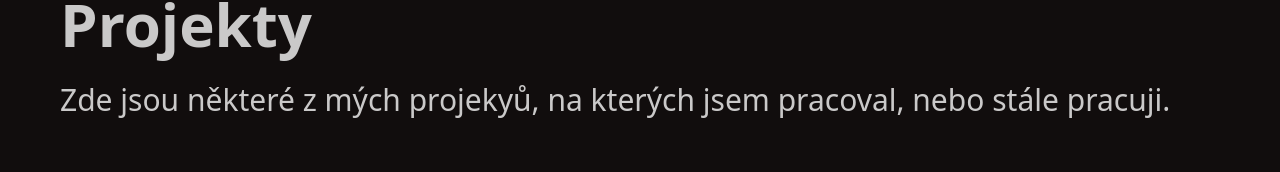
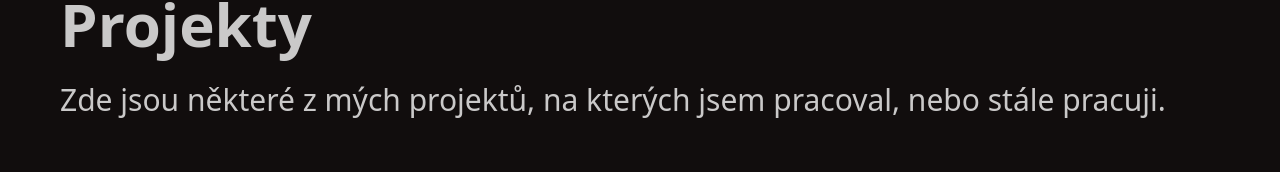
Before and after one commit to DanielDe8/portfolio, a Svelte app: page / in a window 1280 px wide. Shown: the part 698-870 px from the top of the page. Built offline with nearby package versions, Linux system fonts and the light colour scheme.

Commit message:
fix typo in Projects section description

```diff
--- a/src/App.svelte
+++ b/src/App.svelte
@@ -32,7 +32,7 @@
             <div class="p-15 bg-base-300">
                 <h2 class="text-6xl font-semibold">Projekty</h2>
                 <p class="text-3xl mt-7">
-                    Zde jsou některé z mých projekyů, na kterých jsem pracoval, nebo stále pracuji.
+                    Zde jsou některé z mých projektů, na kterých jsem pracoval, nebo stále pracuji.
                 </p>
             </div>
 
```
